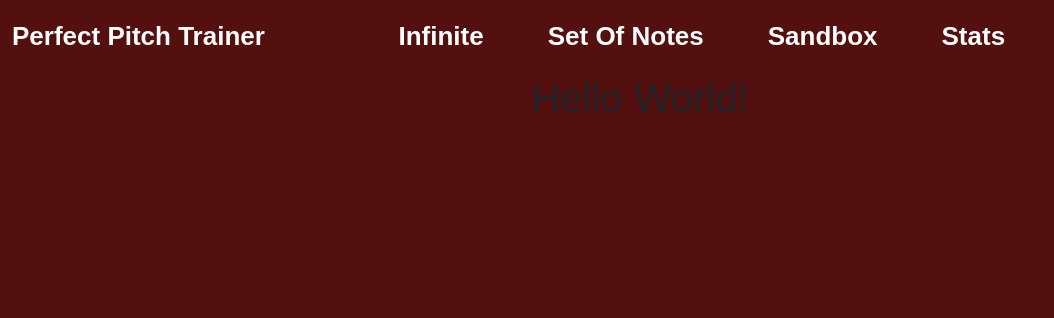
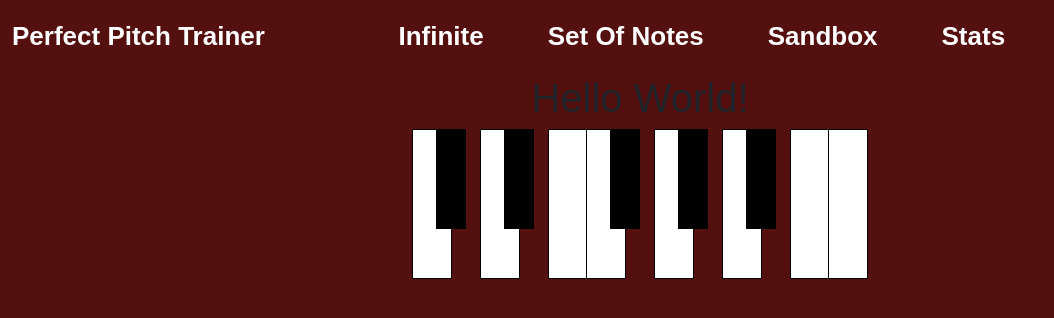
Before and after one commit to IGieckI/Perfect-Pitch-Trainer, a Vue app in the folder client/: page / in a window 1280 px wide. Shown: the top 318 px of the page, without its empty margins (0-1054 px from the left). Built offline with nearby package versions, Linux system fonts and the light colour scheme; a web font is replaced by a local one.

Commit message:
Add Piano.vue (broken!)

```diff
--- /dev/null
+++ b/client/src/components/Piano.vue
@@ -0,0 +1,67 @@
+<template>
+    <div class="piano">
+        <div v-for="(note, index) in notes" :key="index" class="key" :class="{'black-key': isBlackKey(note), 'white-key': !isBlackKey(note)}"></div>
+    </div>
+</template>
+
+<script lang="ts">
+import { defineComponent } from 'vue';
+import * as Tone from 'tone';
+
+export default defineComponent({
+    data() {
+        return {
+            synth: new Tone.Synth().toDestination(),
+            notes: ['C4', 'C#4', 'D4', 'D#4', 'E4', 'F4', 'F#4', 'G4', 'G#4', 'A4', 'A#4', 'B4', 'C5']
+        }
+    },
+    methods: {
+        isBlackKey(note: string) {
+            return note.includes('#');
+        },
+        playNote(note: string) {
+            Tone.context.resume().then(() => {
+                this.synth.triggerAttackRelease(note, '8n');
+            });
+        }
+    }
+});
+</script>
+
+
+
+<style scoped lang="scss">
+    .piano {
+        display: flex;
+        justify-content: center;
+        align-items: center;
+    }
+
+    .key {
+        border: 1px solid #000;
+        height: 150px;
+        width: 40px;
+        cursor: pointer;
+        &:hover {
+        background-color: #f0f0f0;
+        }
+    }
+
+    .black-key {
+        background-color: #000;
+        position: absolute;
+        margin: 0;
+        color: #fff;
+        width: 30px;
+        position: relative;
+        top: -25px;
+        left: -15px;
+        z-index: 1;
+        height: 100px;
+    }
+
+    .white-key {
+        background-color: #fff;
+        margin: -1px;
+    }
+</style>
--- a/client/src/views/Home.vue
+++ b/client/src/views/Home.vue
@@ -2,26 +2,22 @@
     <div class="container-fluid text-center">
         <div class="row">
             <h1> Hello World! </h1>
+            <Piano></Piano>
         </div>
     </div>
 </template>
 
 <script lang="ts">
 import { defineComponent } from 'vue';
+import Piano from '../components/Piano.vue';
 
 export default defineComponent({
     data() {
-        return {
-
-        }
+        return {};
     },
-
-    methods: {
-
+    methods: {},
+    mounted() {
     },
-
-    mounted() {
-
-    }
+    components: { Piano }
 })
 </script>
```
